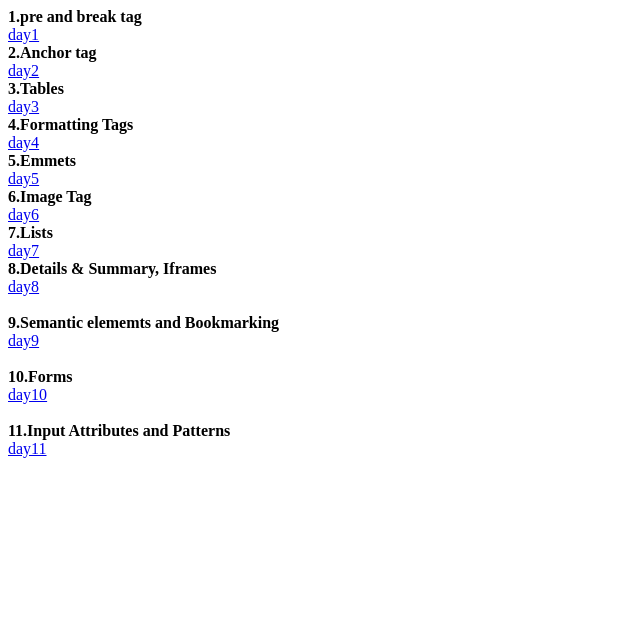
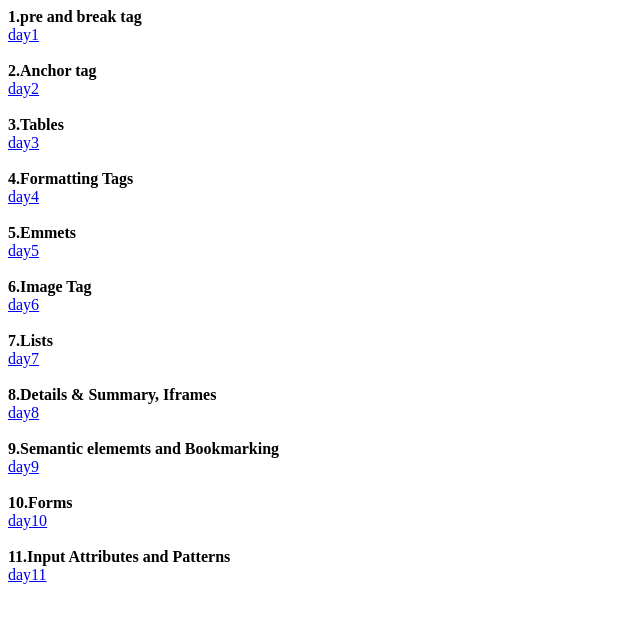
Before and after one commit to madanuanusha/dailytasks, a plain HTML site: page index.html in a window 1280 px wide. Shown: the whole page, without its empty margins (0-640 px from the left). Drawn offline with Linux system fonts and the light colour scheme.

Commit message:
all tasks

```diff
--- a/index.html
+++ b/index.html
@@ -8,25 +8,25 @@
 <body>
 
     <b> 1.pre and break tag</b> <br>
-    <a href="day1/day1.html">day1</a>
+    <a href="day1/day1.html">day1</a><br>
     <br>
     <b>2.Anchor tag</b> <br>
-    <a href="day 2/day2.html">day2</a>
+    <a href="day 2/day2.html">day2</a><br>
     <br>
     <b>3.Tables</b><br>
-    <a href="day 3/day3.html">day3</a>
+    <a href="day 3/day3.html">day3</a><br>
     <br>
     <b>4.Formatting Tags</b><br>
-    <a href="day4/day4.html">day4</a>
+    <a href="day4/day4.html">day4</a><br>
     <br>
     <b>5.Emmets</b><br>
-    <a href="day5/day5.html">day5</a>
+    <a href="day5/day5.html">day5</a><br>
     <br>
     <b>6.Image Tag</b><br>
-    <a href="day6/day6.html">day6</a>
-    <br>
+    <a href="day6/day6.html">day6</a><br>
+<br>
     <b>7.Lists</b><br>
-    <a href="day7/day7.html">day7</a>
+    <a href="day7/day7.html">day7</a><br>
     <br>
     <b>8.Details & Summary, Iframes</b><br>
     <a href="day8/day8.html">day8</a><br>
```
